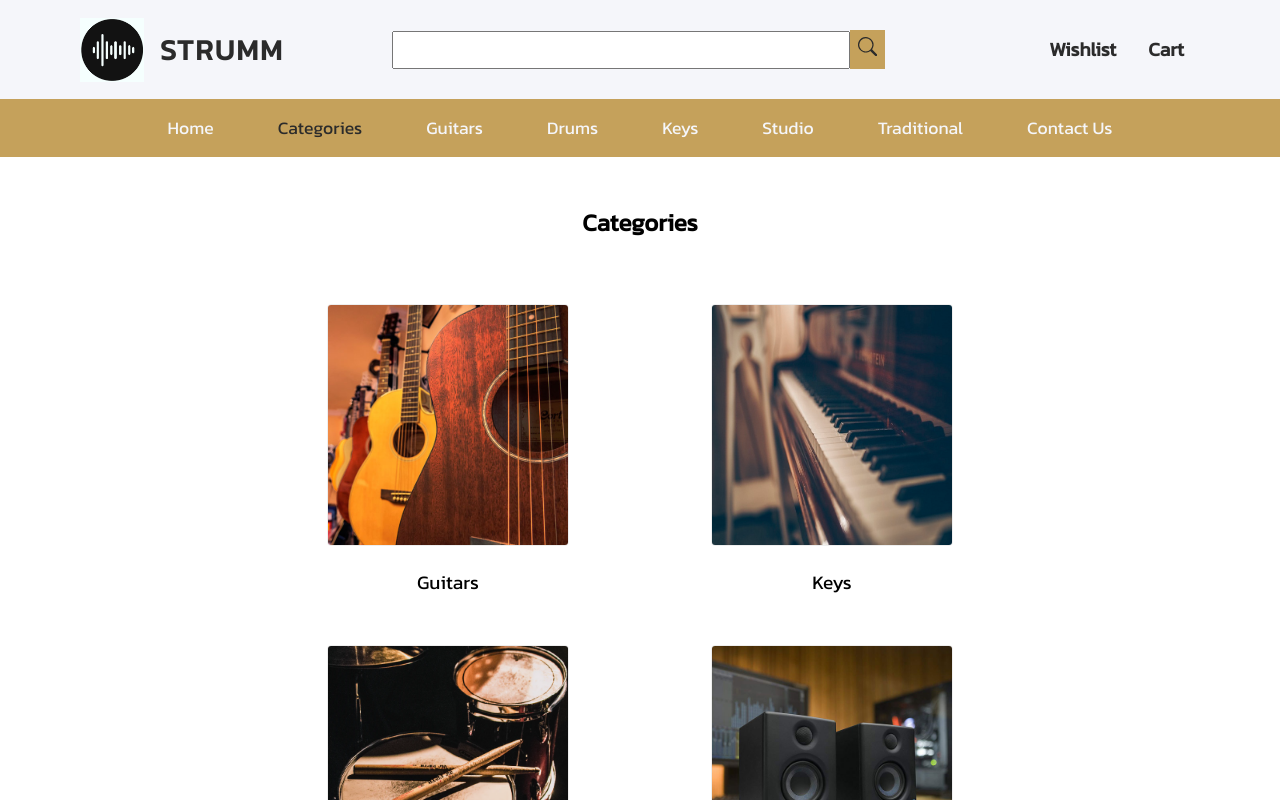
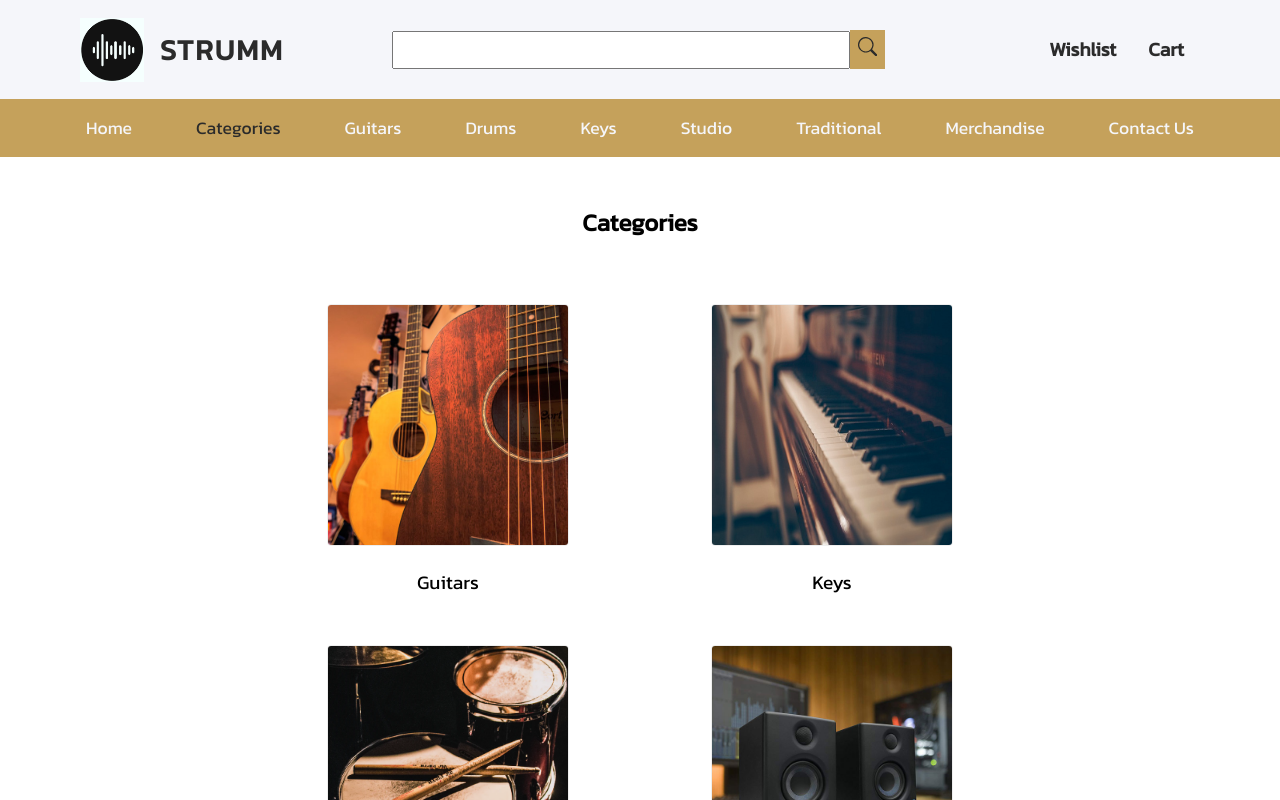
Before and after one commit to sohamsshah/Strumm, a React (Create React App) app: page /categories in a window 1280 px wide. Shown: the top 800 px of the page. Built offline with nearby package versions, Linux system fonts and the light colour scheme.

Commit message:
fix links

```diff
--- a/src/App.js
+++ b/src/App.js
@@ -17,6 +17,10 @@ function App() {
           <Route path="/categories" exact component={AllCategories}/>
           <Route path="/categories/guitars" exact component={() => <ProductPage instrument="Guitar" />}/>
           <Route path="/categories/keys" exact component={() => <ProductPage instrument="Keys" />}/>
+          <Route path="/categories/drums" exact component={() => <ProductPage instrument="Drums" />}/>
+          <Route path="/categories/studio" exact component={() => <ProductPage instrument="Studio" />}/>
+          <Route path="/categories/traditional" exact component={() => <ProductPage instrument="Traditional" />}/>
+          <Route path="/categories/merchandise" exact component={() => <ProductPage instrument="Merchandise" />}/>
         </Switch>
         </BrowserRouter>
     </div>
--- a/src/components/Global/Navbar/Navbar.jsx
+++ b/src/components/Global/Navbar/Navbar.jsx
@@ -53,6 +53,9 @@ function Navbar({...rest}) {
                 <NavLink to="/categories/traditional" exact className={styles.navLink} activeClassName={styles.active}>Traditional</NavLink>
                 </li>
                 <li>
+                <NavLink to="/categories/merchandise" exact className={styles.navLink} activeClassName={styles.active}>Merchandise</NavLink>
+                </li>
+                <li>
                 <NavLink to="/contact-us" exact className={styles.navLink} activeClassName={styles.active}>Contact Us</NavLink>
                 </li>
             </ul>
```
